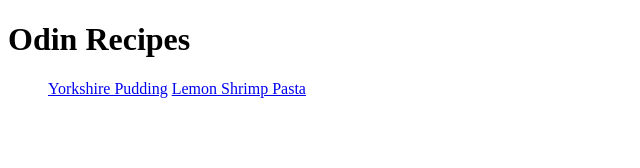
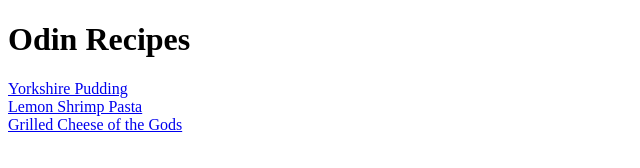
Before and after one commit to Mesuu/recipes, a plain HTML site: page index.html in a window 1280 px wide. Shown: the whole page, without its empty margins (0-640 px from the left). Drawn offline with Linux system fonts and the light colour scheme.

Commit message:
Add grilled cheese link

```diff
--- a/index.html
+++ b/index.html
@@ -8,14 +8,12 @@
 
 <body>
     <h1>Odin Recipes</h1>
-    <ul>
-        <il><a href="./food-recipes/yorkshire-pudding.html">Yorkshire Pudding</a></il>
-        <il><a href="./food-recipes/lemon-shrimp-pasta.html">Lemon Shrimp Pasta</a></il>
 
+    <a href="./food-recipes/yorkshire-pudding.html">Yorkshire Pudding</a> <br>
 
+    <a href="./food-recipes/lemon-shrimp-pasta.html">Lemon Shrimp Pasta</a> <br>
 
-
-    </ul>
+    <a href="./food-recipes/grilled-cheese-of-the-gods.html">Grilled Cheese of the Gods</a>
 
 </body>
 
```
